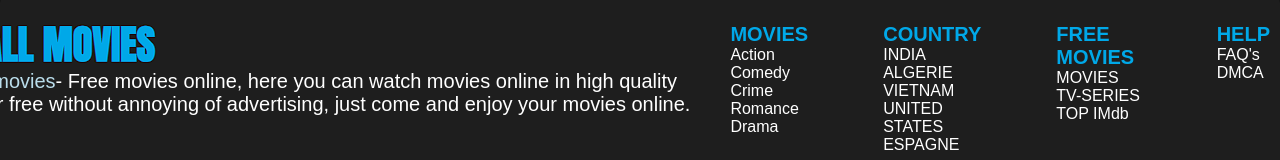
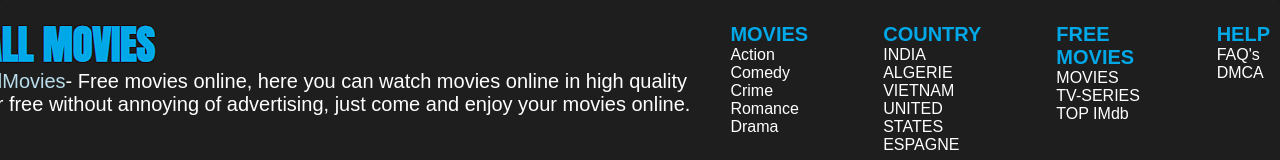
Before and after one commit to nassim255/PROJECTAllMovies, a plain HTML site: page index.html in a window 1280 px wide. Shown: the part 2139-2299 px from the top of the page. Drawn offline with nearby package versions, Linux system fonts and the light colour scheme.

Commit message:
first commit

```diff
--- a/index.html
+++ b/index.html
@@ -272,7 +272,7 @@
         <div class="part1">
             <ul>
                 <li><img src="./logof.png" alt="" srcset="" class="logof"></li>
-                <li><pre><a href="">Fmovies</a>- Free movies online, here you can watch movies online in high quality<br>for free without annoying of advertising, just come and enjoy your movies online.</pre></li>
+                <li><pre><a href="">AllMovies</a>- Free movies online, here you can watch movies online in high quality<br>for free without annoying of advertising, just come and enjoy your movies online.</pre></li>
             </ul>
         </div>
         <div class="part2">
```
